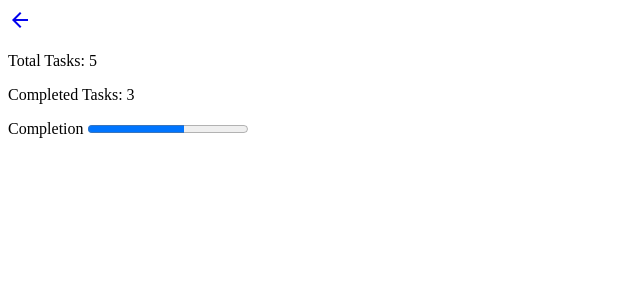
After one commit to AayanTanvir/Django-ToDo, a Django app: page /stats/ in a window 1280 px wide. The commit adds this page. Shown: the top 300 px of the page, without its empty margins (0-640 px from the left). Run offline with Django 5.2, Linux system fonts and the light colour scheme; a user stored in the database is signed in; data comes from the database, SQL or seed files in the repository; both versions use the stored data as it was after the commit.

Commit message:
statistics

```diff
--- /dev/null
+++ b/todo_list/main/templates/main/statistics.html
@@ -0,0 +1,11 @@
+{% extends "./base.html" %}
+
+{% block content %}
+    <a class="home" href="{% url 'task-list' %}"><i class="material-icons">arrow_back</i></a>
+
+    <p>Total Tasks: {{total_tasks}}</p>
+    <p>Completed Tasks: {{completed_tasks}}</p>
+
+    <label for="completion_bar">Completion</label>
+    <progress id="completion_bar" value="{{completed_tasks}}" max="{{total_tasks}}"></progress>
+{% endblock content %}
--- a/todo_list/main/templates/main/task_list.html
+++ b/todo_list/main/templates/main/task_list.html
@@ -9,6 +9,7 @@
         <h1>You are logged out</h1>
         <a href="{% url 'login' %}">Login</a>
     {% endif %}
+    <a href="{% url 'stats' %}">Statistics</a>
 
     <form method="get">
         <input type="text" name="search-text">
--- a/todo_list/main/urls.py
+++ b/todo_list/main/urls.py
@@ -13,4 +13,5 @@ urlpatterns = [
     path('task-create/', TaskCreate.as_view(), name="task-create"),
     path('task-update/<int:pk>/', TaskUpdate.as_view(), name="task-update"),
     path('task-delete/<int:pk>/', TaskDelete.as_view(), name="task-delete"),
+    path('stats/', statistics_view, name="stats"),
 ]
--- a/todo_list/main/views.py
+++ b/todo_list/main/views.py
@@ -1,6 +1,7 @@
 from django.views.generic.list import ListView
 from django.views.generic.detail import DetailView
 from django.views.generic.edit import CreateView, UpdateView, DeleteView, FormView
+from django.shortcuts import render
 from django.contrib.auth.views import LoginView
 from django.contrib.auth.mixins import LoginRequiredMixin
 from django.contrib.auth.forms import UserCreationForm
@@ -18,11 +19,6 @@ class MyLoginView(LoginView):
 
     def get_success_url(self):
         return reverse_lazy('task-list')
-
-
-def logout_view(request):
-    logout(request)
-    return redirect('login')
 
 
 class RegisterView(FormView):
@@ -94,3 +90,23 @@ class TaskDelete(LoginRequiredMixin, DeleteView):
     context_object_name = "task"
     template_name = "main/task_delete.html"
     success_url = reverse_lazy("task-list")
+
+
+def logout_view(request):
+    logout(request)
+    return redirect('login')
+
+
+def statistics_view(request):
+    context = {}
+
+    user = request.user
+    tasks = Task.objects.all()
+    user_tasks = tasks.filter(user=user)
+    context['tasks'] = user_tasks
+    total_tasks = context['tasks'].count()
+    completed_tasks = context['tasks'].filter(complete=True).count()
+    context['total_tasks'] = total_tasks
+    context['completed_tasks'] = completed_tasks
+
+    return render(request, "main/statistics.html", context)
```
Also changed, not shown: todo_list/db.sqlite3.
